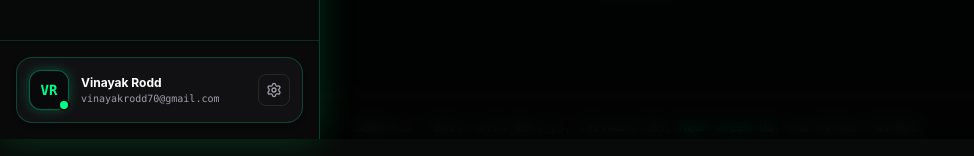
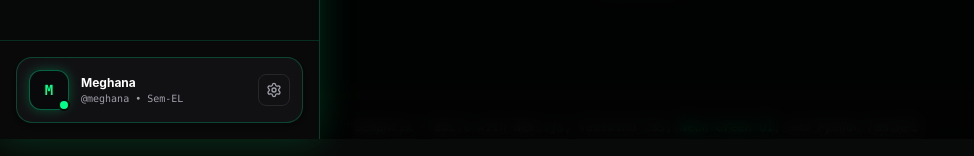
Before and after one commit to vinayakRodd/Semantix, a Next.js app in the folder frontend/: page / in a window 1280 px wide. Both pictures are taken after a click on the button "Open sidebar". Shown: the part 661-817 px from the top of the page, without its empty margins (0-974 px from the left). Built offline with nearby package versions, Linux system fonts and the light colour scheme; no server answers.

Commit message:
feat: update user profile in sidebar to Meghana

```diff
--- a/frontend/src/components/sidebar.tsx
+++ b/frontend/src/components/sidebar.tsx
@@ -255,7 +255,7 @@ export function Sidebar({
                 <div className="flex items-center gap-3 min-w-0">
                   {/* User Avatar with Glowing Neon Online Dot */}
                   <div className="relative flex h-10 w-10 shrink-0 items-center justify-center rounded-xl border border-emerald-500/50 bg-zinc-950 text-sm font-bold font-mono text-[#00ff88] shadow-[0_0_12px_rgba(0,255,136,0.25)]">
-                    VR
+                    M
                     <span className="absolute -bottom-0.5 -right-0.5 flex h-3 w-3">
                       <span className="absolute inline-flex h-full w-full animate-ping rounded-full bg-[#00ff88] opacity-75"></span>
                       <span className="relative inline-flex h-3 w-3 rounded-full border-2 border-zinc-950 bg-[#00ff88]"></span>
@@ -266,11 +266,11 @@ export function Sidebar({
                   <div className="min-w-0 flex-1">
                     <div className="flex items-center gap-1.5">
                       <span className="truncate text-xs font-bold text-white">
-                        Vinayak Rodd
+                        Meghana
                       </span>
                     </div>
                     <div className="truncate text-[10px] font-mono text-zinc-400">
-                      vinayakrodd70@gmail.com
+                      @meghana • Sem-EL
                     </div>
                   </div>
                 </div>
```
